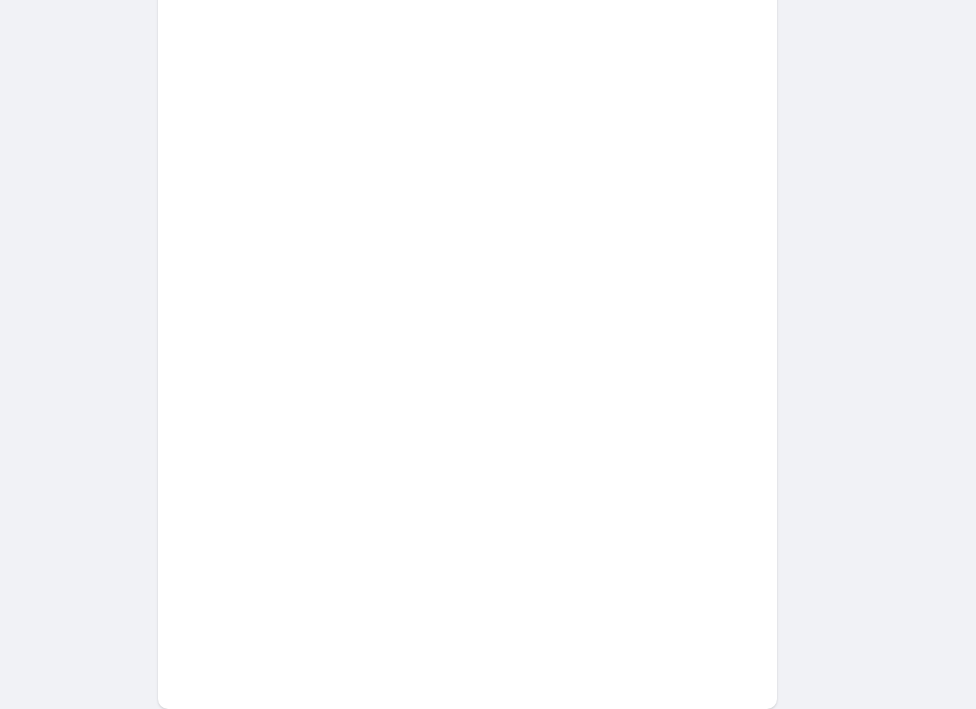
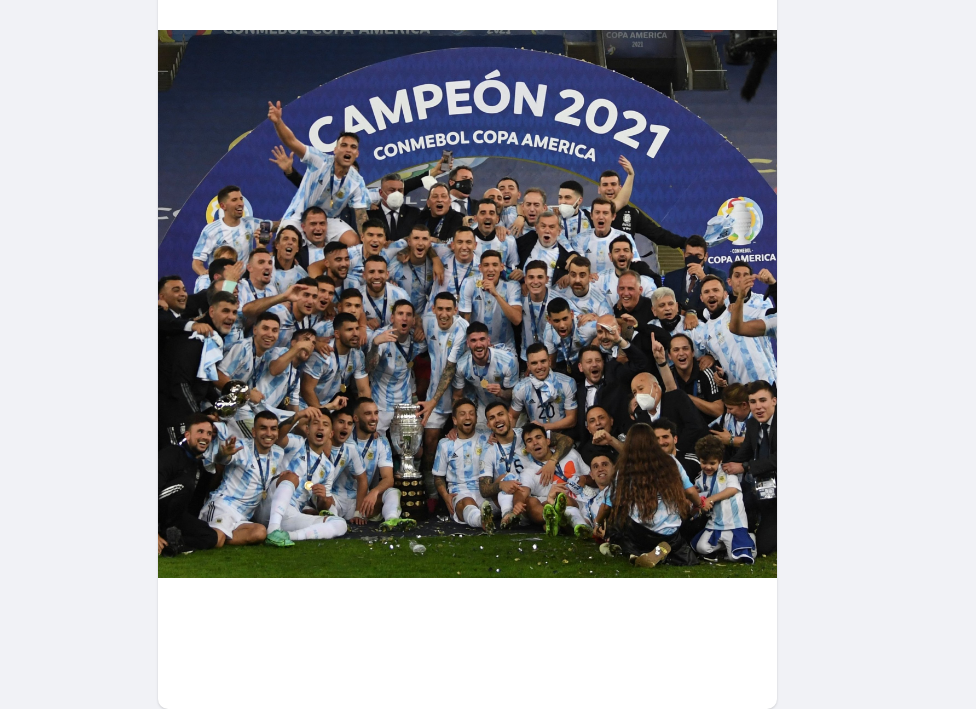
Before and after one commit to mohdrishin/FBClone, a plain HTML site: page index.html in a window 1280 px wide. Shown: the part 685-1394 px from the top of the page, 304-1280 px from the left. Drawn offline with Linux system fonts and the light colour scheme.

Commit message:
normal post post/video content section completed

```diff
--- a/index.html
+++ b/index.html
@@ -242,7 +242,7 @@
             </div>
             <!-- Create Room Box Ends Here -->
 
-            <!-- Normal Post Starts Here -->
+            <!-- Normal Post Starts Here using Grid Property-->
             <div class="normal-post">
                 <div class="dpicture">
                     <img src="/images/story/fb-story-author4.jpg" alt="">
@@ -261,7 +261,7 @@
                     <p>Congrats Argentina National Team for Winning 2021 Copa America 🏆🏆</p>
                 </div>
                 <div class="image-area">
-                    <!-- <img class="image" src="/images/fb-post-1.jpg" alt=""> -->
+                    <img src="/images/fb-post-1.jpg" alt="">
                 </div>
 
             </div>
--- a/style.css
+++ b/style.css
@@ -808,7 +808,7 @@ hr{
 
 /* Create Room Box Ends Here */
 
-/* Normal Post Starts Here */
+/* Normal Post Starts Here using Grid Property */
 
 .normal-post{
     width: 100%;
@@ -828,7 +828,6 @@ hr{
     grid-column-end: 2; */
     /* Grid Simplifies */
     grid-area: 1/1/2/2;
-
 }
 .normal-post .dpicture img{
     width: 42px;
@@ -896,10 +895,12 @@ hr{
 }
 .normal-post .image-area{
     grid-area: 3/1/4/4;
-    height: auto;
-    width: auto;
 }
-
+.normal-post .image-area img{
+    width: 100%;
+    height: 100%;
+    object-fit: cover;
+}
 
 
 
```
